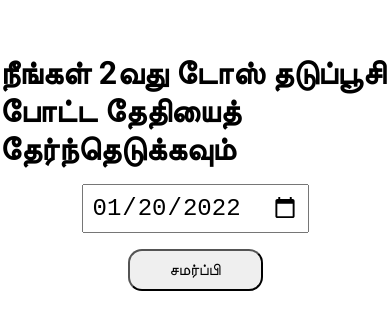
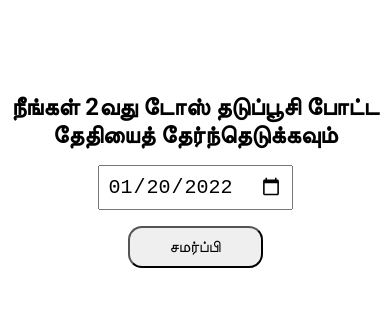
Before and after one commit to rishi1011/date-display, a plain HTML site: page index.html in a window 390 px wide. Shown: the part 234-564 px from the top of the page. Drawn offline with Linux system fonts and the light colour scheme.

Commit message:
added responsiveness

```diff
--- a/style.css
+++ b/style.css
@@ -14,6 +14,8 @@ body {
     overflow: hidden;
     margin: 0;
     gap: 16px;
+    text-align: center;
+    padding: 8px;
 }
 
 button{
@@ -28,8 +30,21 @@ button{
 }
 
 p{
-    /* background-color: rgb(233, 233, 233); */
     text-align: center;
     font-size: 24px;
     padding: 8px;
 }
+
+@media only screen and (max-width: 600px){
+    h1{
+        font-size: 24px;
+    }
+
+    p{
+        font-size: 18px;
+    }
+
+    #date-input{
+        font-size: 20px;
+    }
+}
```
